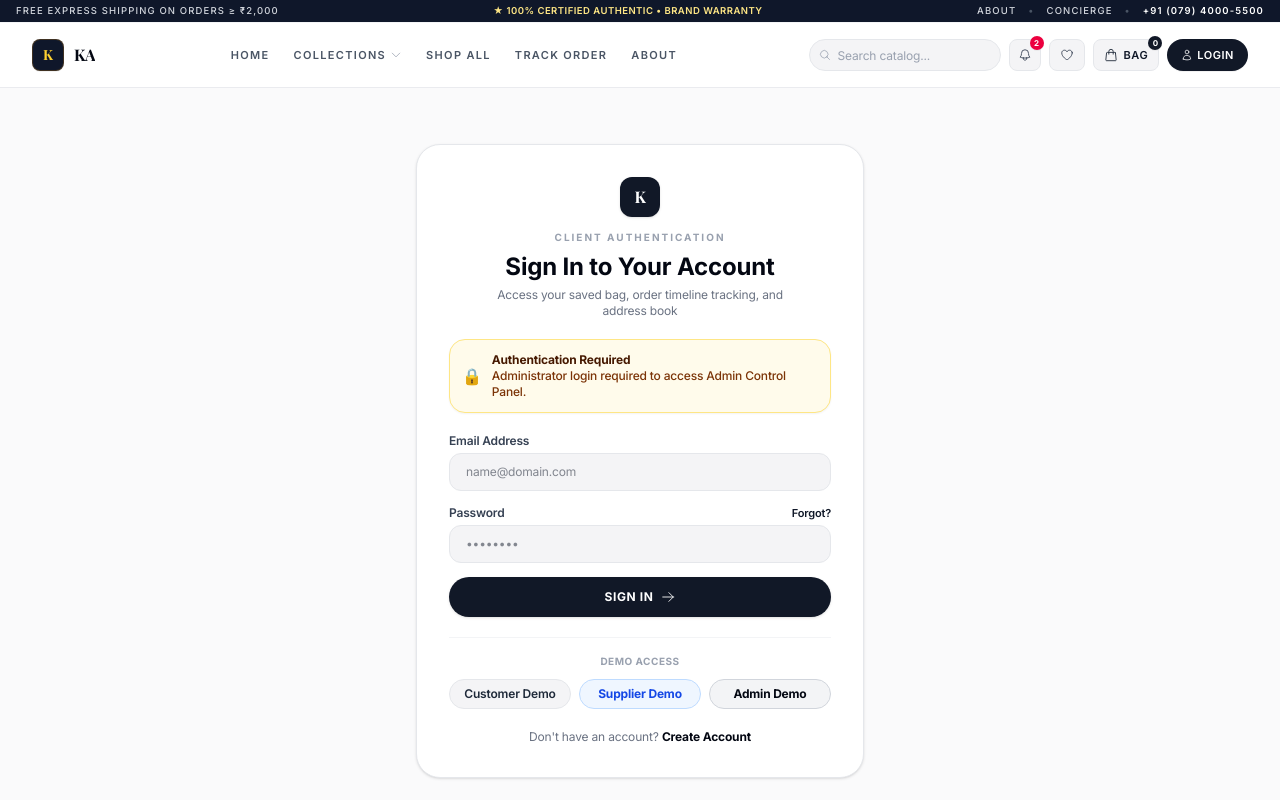
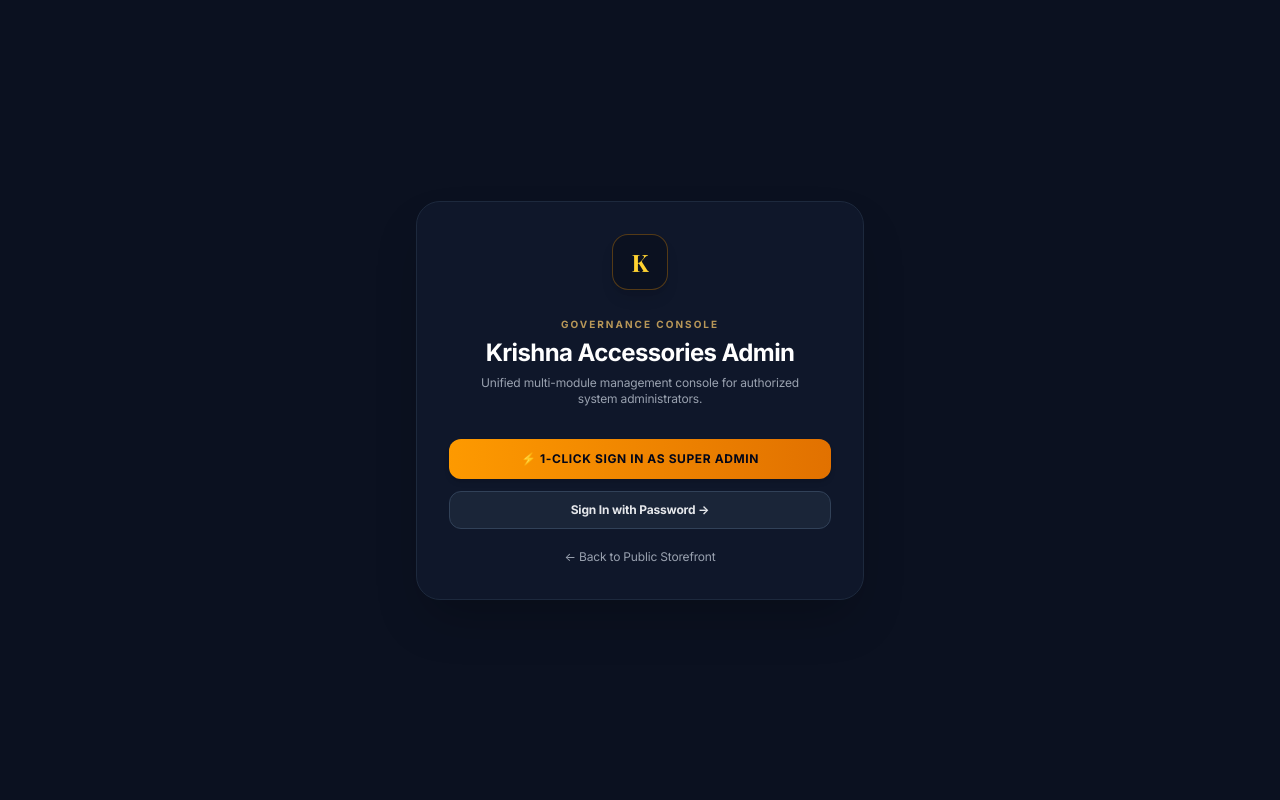
Before and after one commit to Vrushali1709/Krishna-Accessories, a React (Vite) app: page /admin in a window 1280 px wide. Before the commit this address led to /login. Shown: the top 800 px of the page. Built offline with nearby package versions, Linux system fonts and the light colour scheme; a web font is replaced by a local one.

Commit message:
Initial Commit

```diff
--- a/src/App.jsx
+++ b/src/App.jsx
@@ -19,7 +19,6 @@ import Login from './pages/Login';
 import Register from './pages/Register';
 import AdminDashboard from './pages/AdminDashboard';
 import SupplierDashboard from './pages/SupplierDashboard';
-import ProtectedRoute from './components/ProtectedRoute';
 import ScrollToTop from './components/ScrollToTop';
 
 export default function App() {
@@ -43,22 +42,8 @@ export default function App() {
         <Route path="/terms" element={<TermsConditions />} />
         <Route path="/login" element={<Login />} />
         <Route path="/register" element={<Register />} />
-        <Route
-          path="/admin"
-          element={
-            <ProtectedRoute roleRequired="admin">
-              <AdminDashboard />
-            </ProtectedRoute>
-          }
-        />
-        <Route
-          path="/supplier"
-          element={
-            <ProtectedRoute roleRequired="supplier">
-              <SupplierDashboard />
-            </ProtectedRoute>
-          }
-        />
+        <Route path="/admin" element={<AdminDashboard />} />
+        <Route path="/supplier" element={<SupplierDashboard />} />
         <Route path="*" element={<Navigate to="/" replace />} />
       </Routes>
     </Router>
--- a/src/components/ProtectedRoute.jsx
+++ /dev/null
@@ -1,63 +0,0 @@
-// src/components/ProtectedRoute.jsx
-import React from 'react';
-import { Navigate, useLocation } from 'react-router-dom';
-import { getCurrentUser, isAdmin, isSupplier } from '../utils/auth';
-
-export default function ProtectedRoute({ children, roleRequired }) {
-  const location = useLocation();
-  const user = getCurrentUser();
-
-  // 1. If not logged in at all, redirect to /login
-  if (!user) {
-    const message = roleRequired === 'admin'
-      ? 'Administrator login required to access Admin Control Panel.'
-      : roleRequired === 'supplier'
-      ? 'Supplier login required to access Vendor Portal. Please enter your credentials.'
-      : 'Please sign in to access this page.';
-
-    return (
-      <Navigate
-        to="/login"
-        state={{
-          from: location,
-          message,
-          requiredRole: roleRequired
-        }}
-        replace
-      />
-    );
-  }
-
-  // 2. If admin access is required but user is not admin
-  if (roleRequired === 'admin' && !isAdmin()) {
-    return (
-      <Navigate
-        to="/login"
-        state={{
-          from: location,
-          message: 'Access restricted: Administrator credentials (admin@krishna.com / admin123) required.',
-          requiredRole: 'admin'
-        }}
-        replace
-      />
-    );
-  }
-
-  // 3. If supplier access is required but user is not supplier (nor admin)
-  if (roleRequired === 'supplier' && !isSupplier()) {
-    return (
-      <Navigate
-        to="/login"
-        state={{
-          from: location,
-          message: 'Access restricted: Supplier credentials (supplier@krishna.com / supplier123) required.',
-          requiredRole: 'supplier'
-        }}
-        replace
-      />
-    );
-  }
-
-  // 4. Authorized, render component
-  return children;
-}
--- a/src/pages/Login.jsx
+++ b/src/pages/Login.jsx
@@ -1,6 +1,6 @@
 // src/pages/Login.jsx
-import React, { useState, useEffect } from 'react';
-import { Link, useNavigate, useLocation } from 'react-router-dom';
+import React, { useState } from 'react';
+import { Link, useNavigate } from 'react-router-dom';
 import Navbar from '../components/Navbar';
 import Footer from '../components/Footer';
 import { setCurrentUser } from '../utils/auth';
@@ -18,10 +18,6 @@ export default function Login() {
   const [forgotSuccess, setForgotSuccess] = useState('');
 
   const navigate = useNavigate();
-  const location = useLocation();
-
-  const redirectMessage = location.state?.message || '';
-  const returnPath = location.state?.from?.pathname;
 
   const handleLogin = (e) => {
     e.preventDefault();
@@ -39,7 +35,7 @@ export default function Login() {
           name: 'Super Administrator',
           phone: '+91 98765 00001'
         });
-        navigate(returnPath || '/admin', { replace: true });
+        navigate('/admin');
         return;
       } else {
         setError('Invalid password for Administrator (Hint: admin123).');
@@ -56,7 +52,7 @@ export default function Login() {
           name: 'Apex Timepieces Ltd.',
           phone: '+91 98765 43210'
         });
-        navigate(returnPath || '/supplier', { replace: true });
+        navigate('/supplier');
         return;
       } else {
         setError('Invalid password for Supplier (Hint: supplier123).');
@@ -72,7 +68,7 @@ export default function Login() {
         name: cleanEmail.includes('rahul') ? 'Rahul Patel' : cleanEmail.split('@')[0],
         phone: '+91 98765 12345'
       });
-      navigate(returnPath || '/account', { replace: true });
+      navigate('/account');
     } else {
       setError('Please provide your email and password.');
     }
@@ -135,16 +131,6 @@ export default function Login() {
               Access your saved bag, order timeline tracking, and address book
             </p>
           </div>
-
-          {redirectMessage && (
-            <div className="rounded-2xl border border-amber-200 bg-amber-50 p-3 text-xs text-amber-900 font-medium flex items-center gap-2.5 shadow-xs">
-              <span className="text-base">🔒</span>
-              <div>
-                <strong className="font-bold block text-amber-950">Authentication Required</strong>
-                <span>{redirectMessage}</span>
-              </div>
-            </div>
-          )}
 
           {error && (
             <div className="rounded-xl border border-red-200 bg-red-50 p-2.5 text-xs text-red-700 font-semibold text-center">
--- a/src/pages/SupplierDashboard.jsx
+++ b/src/pages/SupplierDashboard.jsx
@@ -1,15 +1,12 @@
 // src/pages/SupplierDashboard.jsx
 import React, { useState, useEffect, useMemo } from 'react';
-import { Link, useNavigate } from 'react-router-dom';
+import { Link } from 'react-router-dom';
 import Navbar from '../components/Navbar';
 import Footer from '../components/Footer';
 import { getProducts, saveProduct, deleteProduct, getCategories, getBrands } from '../utils/productStore';
 import { getOrders, updateOrderStatus, getSuppliers } from '../utils/orderStore';
-import { getCurrentUser, logout } from '../utils/auth';
 
 export default function SupplierDashboard() {
-  const navigate = useNavigate();
-  const currentUser = getCurrentUser();
   const suppliers = getSuppliers();
   const [activeSupplierName, setActiveSupplierName] = useState(suppliers[0]?.name || 'Apex Timepieces Ltd.');
   const [activeTab, setActiveTab] = useState('overview');
@@ -204,9 +201,8 @@ export default function SupplierDashboard() {
               </h1>
             </div>
 
-            {/* Supplier Switcher Dropdown & Logout */}
-            <div className="flex flex-wrap items-center gap-3">
-              <div className="flex items-center gap-2">
+            {/* Supplier Switcher Dropdown */}
+            <div className="flex items-center gap-2.5">
               <label className="text-xs text-gray-500 whitespace-nowrap font-bold">Active Vendor:</label>
               <select
                 value={activeSupplierName}
@@ -219,26 +215,6 @@ export default function SupplierDashboard() {
                   </option>
                 ))}
               </select>
-              </div>
-
-              <div className="flex items-center gap-2 pl-2 border-l border-gray-200">
-                <div className="hidden sm:block text-right">
-                  <span className="text-[11px] font-bold text-gray-900 block">{currentUser?.email || 'supplier@krishna.com'}</span>
-                  <span className="text-[10px] text-emerald-600 font-semibold uppercase">Authorized Vendor</span>
-                </div>
-                <button
-                  type="button"
-                  onClick={() => {
-                    logout();
-                    navigate('/login');
-                  }}
-                  className="rounded-xl border border-red-200 bg-red-50 hover:bg-red-100 text-red-700 px-3.5 py-2 text-xs font-bold transition flex items-center gap-1.5 shadow-2xs"
-                  title="Sign Out of Vendor Portal"
-                >
-                  <span>Sign Out</span>
-                  <span>🚪</span>
-                </button>
-              </div>
             </div>
           </div>
         </div>
```
Lines whose indentation alone changed are shown as unchanged.
